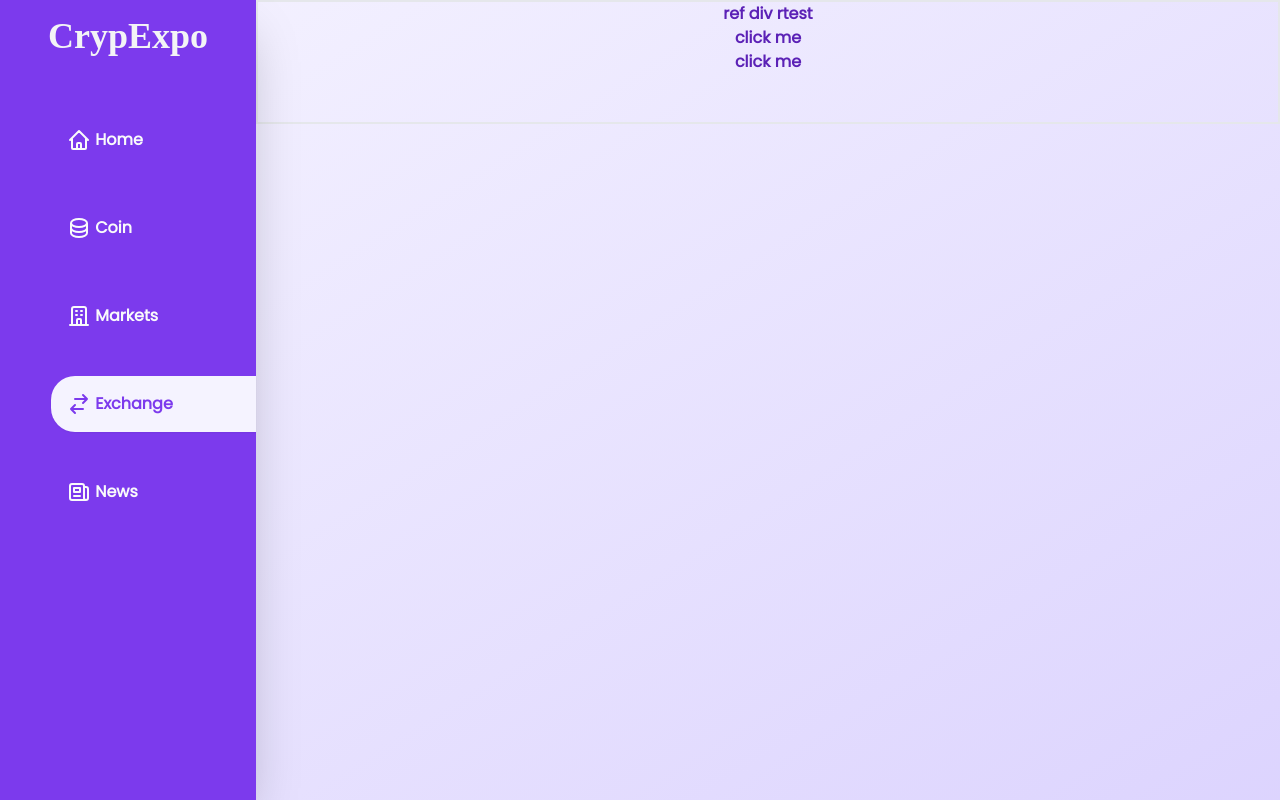
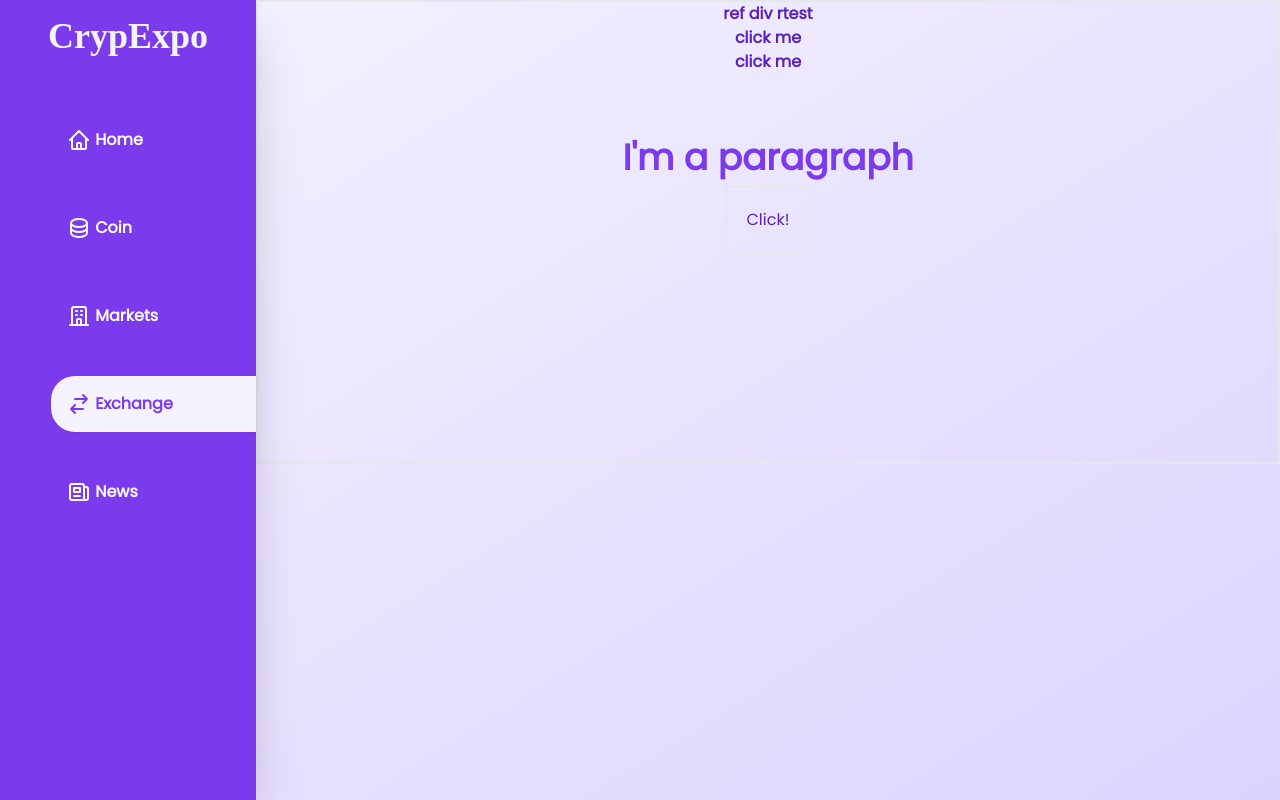
Before and after one commit to alwaz-shahid/frontend-crypto-redux-chart, a Next.js app: page /exchange in a window 1280 px wide. Built offline with nearby package versions, Linux system fonts and the light colour scheme; no server answers; a web font is replaced by a local one.

Commit message:
us ref on click component

```diff
--- /dev/null
+++ b/components/common/Modal.jsx
@@ -0,0 +1,12 @@
+import React,{useRef} from 'react'
+
+const Modal = ({ children }) => {
+
+    return (
+        <div className="w-1/2 h-[70vh] bg-indigo-50 mx-auto overflow-y-scroll no-scrollbar overflow-x-hidden ">
+            {children}
+        </div>
+    )
+}
+
+export default Modal
--- a/components/exchange/ExchangeCard.jsx
+++ b/components/exchange/ExchangeCard.jsx
@@ -1,10 +1,35 @@
-import React from 'react'
+import React, { useRef, useState } from 'react'
 import Image from "next/image"
+import Modal from '../common/Modal'
 
-const ExchangeCard = ({data}) => {
+const ExchangeCard = ({ data }) => {
+    const [isOpen, setIsOpen] = useState(false)
+    const ref = useRef()
+    const refNode = ref.current
+    const handleClick = () => {
+        if (!isOpen) {
+            refNode.classList.remove('scale-0')
+            refNode.classList.add('scale-100')
+            setIsOpen(!isOpen)
+        }
+        else if (isOpen) {
+            refNode.classList.remove('scale-100')
+            refNode.classList.add('scale-0')
+            setIsOpen(!isOpen)
+        }
+        alert(!isOpen + refNode.classList)
+
+    }
+
     return (
         <div>
-
+            <p className="title-1 mx-auto">I'm a paragraph</p>
+            <button className="p-5 border-2" onClick={handleClick} >Click!</button>
+            <div ref={ref} className="animated scale-0 h-52 min-w-full bg-blue-600">
+                <Modal>
+                    <p className="title-1 mx-auto">I'm a paragraph3</p>
+                </Modal>
+            </div>
         </div>
     )
 }
--- a/components/layout/Exchange.jsx
+++ b/components/layout/Exchange.jsx
@@ -1,10 +1,11 @@
 import React from 'react'
+import ExchangeCard from '../exchange/ExchangeCard'
 
 const Exchange = () => {
     return (
         <div className=" w-full overflow-x-hidden overflow-y-scroll no-scrollbar
         flex items-center justify-center flex-col pt-4 space-y-4">
-
+            <ExchangeCard/>
         </div>
     )
 }
--- a/pages/exchange/index.js
+++ b/pages/exchange/index.js
@@ -4,6 +4,7 @@ import { useDispatch, useSelector } from "react-redux"
 import { setExchanges } from "../../app/features/exchangeSlice"
 import CurrencyContainer from "../../components/crypto/CurrencyContainer";
 import { useGetExchangesQuery } from "../../services/cryptoApi";
+import Exchange from "../../components/layout/Exchange";
 
 
 export default function ExchangePage() {
@@ -40,6 +41,7 @@ export default function ExchangePage() {
         <p onClick={handleClickTwo}>click me</p>
         <div ref={ref} className="animated scale-0 bg-red-400" >
           <h1 className="title-1">this is a modal</h1></div>
+          <Exchange/>
       </div>
     </section>
   )
```
